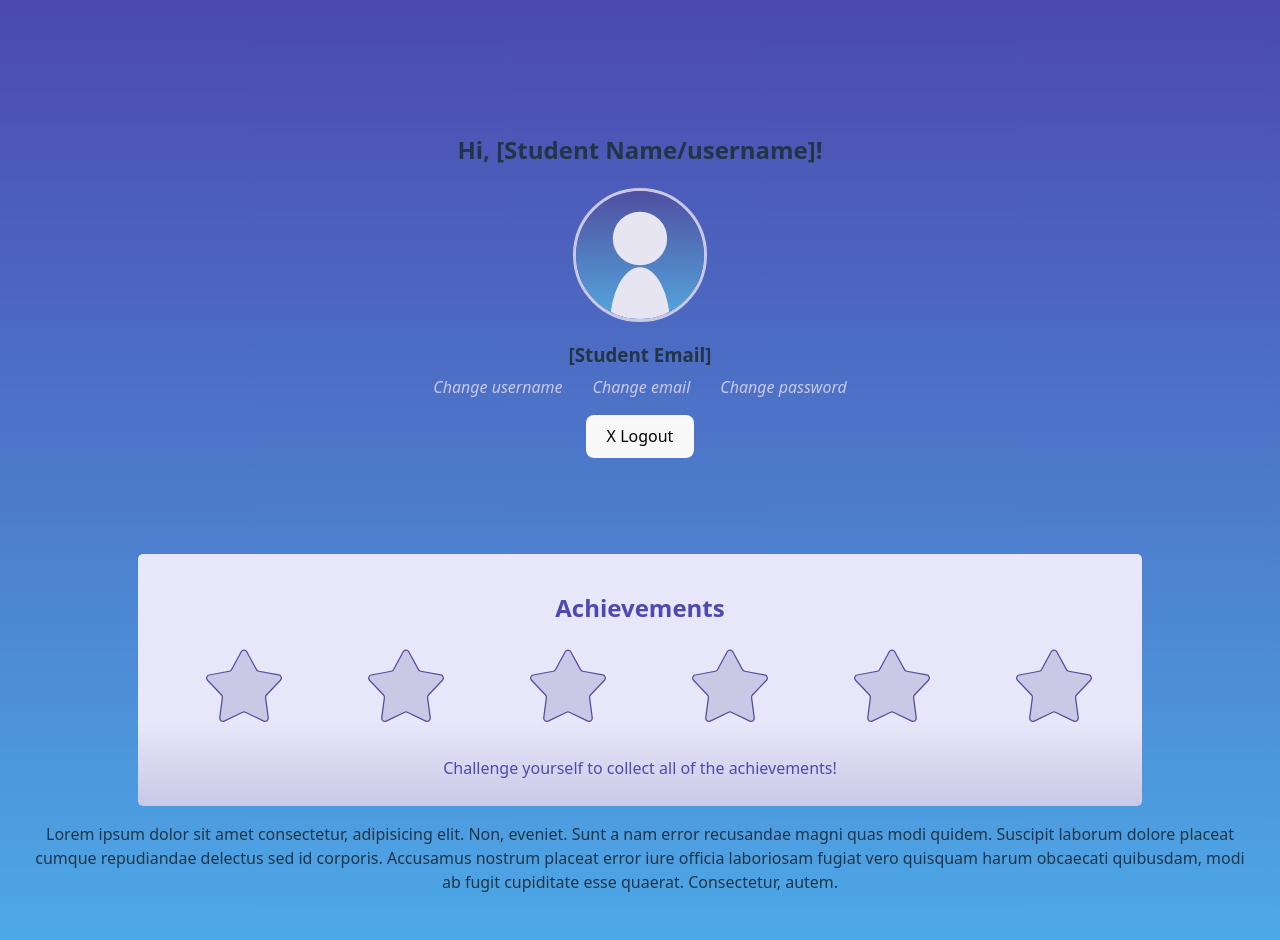
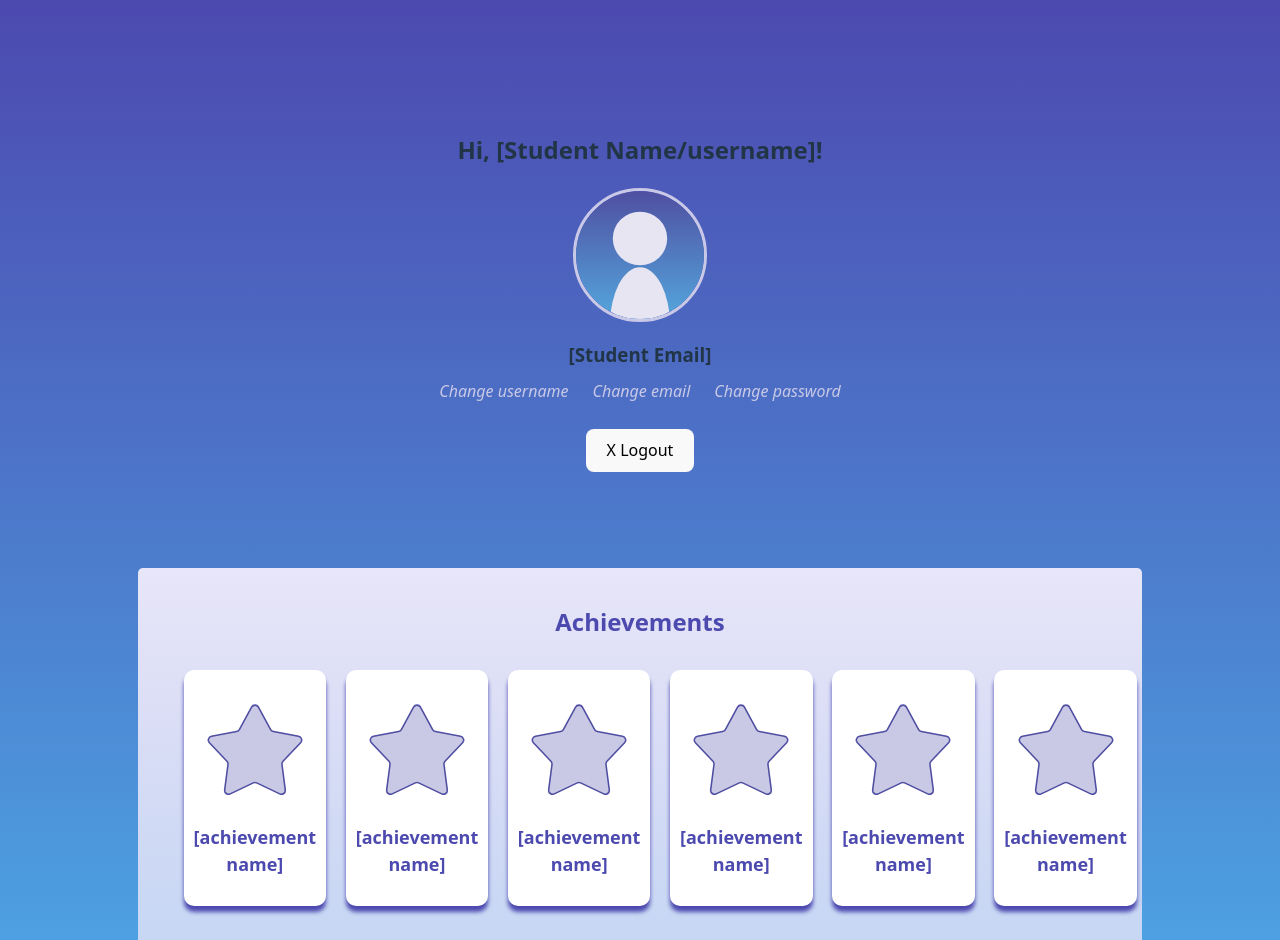
Before and after one commit to videlais/react-testing, a React (Vite) app in the folder my-react-app/: page / in a window 1280 px wide. Shown: the top 940 px of the page. Built offline with nearby package versions, Linux system fonts and the light colour scheme.

Commit message:
More editing of achievement layout

```diff
--- a/my-react-app/src/Achievement/index.css
+++ b/my-react-app/src/Achievement/index.css
@@ -1,9 +1,9 @@
-.Achievement{
+.AchievementSect{
   max-width: 80%;
   margin: 1em auto;
   padding: 1em;
   color: #4C49AF;
-  background-image:  linear-gradient(#E8e6F9, #E8e6F9, #E8e6F9, #C9C9E7);
+  background-image:  linear-gradient(#e8e6f9, #e8e6f9c1);
   border-radius: 5px;
   display: grid;
   grid-template-columns: repeat(12, 1fr);
@@ -12,19 +12,30 @@
 .h2Achieve{
   font-weight: bold;
   grid-column: span 12;
+  margin-bottom: 30px;
 }
 
-.sixths{
-    grid-column: span 2;
-    margin: 0px 50px 20px;
-    height: 80px;
-    transition: filter 0.25s ease, height 0.25s ease, margin 0.25s ease;
+
+.Achievements{
+   grid-column: span 2;
+    margin: 0px 30px 20px; padding: 30px 10px 10px;
+    background-color: #ffffff;
+    filter: drop-shadow(0px 6px 2px);
+    border-radius: 10px;
+    width: fit-content;
+    transition: filter 0.25s ease, transform 0.25s ease;
     align-self: center;
 }
-.sixths:hover{
-    filter: saturate(200%);
-    height: 85px;
-    margin: 0px 50px 15px;
+.Achievements img{
+  width: 100px;
+}
+.Achievements h3{
+  font-size: large;
+}
+.Achievements:hover{
+
+    transform: scale(1.2);
+
     cursor: pointer;
 
 }
--- a/my-react-app/src/Achievement/index.jsx
+++ b/my-react-app/src/Achievement/index.jsx
@@ -6,18 +6,36 @@ export default function Achievement(props) {
 
     return (
         <>
-            <div className="Achievement">
+            <div className="AchievementSect">
                 <h2 className = "h2Achieve">Achievements</h2> {/*I'm having issues with how the stars below grow when hovered over, it screws with the margins, and I don't remember how to fx it/can't find it online either.*/}
-                <img className="sixths" src="src/assets/achievementStar.svg" alt="Rounded 5 star shape."></img>
-                <img className="sixths" src="src/assets/achievementStar.svg" alt="Rounded 5 star shape."></img>
-                <img className="sixths" src="src/assets/achievementStar.svg" alt="Rounded 5 star shape."></img>
-                <img className="sixths" src="src/assets/achievementStar.svg" alt="Rounded 5 star shape."></img>
-                <img className="sixths" src="src/assets/achievementStar.svg" alt="Rounded 5 star shape."></img>
-                <img className="sixths" src="src/assets/achievementStar.svg" alt="Rounded 5 star shape."></img>
+                <div className="Achievements">
+                    <img src="src/assets/achievementStar.svg" alt="Rounded 5 star shape."></img>
+                    <h3>[achievement name]</h3>
+                </div>
+                <div className="Achievements">
+                    <img src="src/assets/achievementStar.svg" alt="Rounded 5 star shape."></img>
+                    <h3>[achievement name]</h3>
+                </div>
+                <div className="Achievements">
+                    <img src="src/assets/achievementStar.svg" alt="Rounded 5 star shape."></img>
+                    <h3>[achievement name]</h3>
+                </div>
+                <div className="Achievements">
+                    <img src="src/assets/achievementStar.svg" alt="Rounded 5 star shape."></img>
+                    <h3>[achievement name]</h3>
+                </div>
+                <div className="Achievements">
+                    <img src="src/assets/achievementStar.svg" alt="Rounded 5 star shape."></img>
+                    <h3>[achievement name]</h3>
+                </div>
+                <div className="Achievements">
+                    <img src="src/assets/achievementStar.svg" alt="Rounded 5 star shape."></img>
+                    <h3>[achievement name]</h3>
+                </div>
+
                 <p className="pAchieve">Challenge yourself to collect all of the achievements!</p>
             </div>
 
-            <p>Lorem ipsum dolor sit amet consectetur, adipisicing elit. Non, eveniet. Sunt a nam error recusandae magni quas modi quidem. Suscipit laborum dolore placeat cumque repudiandae delectus sed id corporis. Accusamus nostrum placeat error iure officia laboriosam fugiat vero quisquam harum obcaecati quibusdam, modi ab fugit cupiditate esse quaerat. Consectetur, autem.</p>
         </>
 
     );
--- a/my-react-app/src/StudentProfile/index.css
+++ b/my-react-app/src/StudentProfile/index.css
@@ -21,15 +21,15 @@ margin: auto;
 /*styling for user email, changing username/password*/
 .email{
   grid-column: span 12;
-  margin-bottom: 1px;
+  margin-bottom: 5px;
 }
 .logDiv{
-  display: block;
+  display: block; margin: 0 0 10px;
   grid-column: span 12;
 }
 .logInfo{
   grid-column: span 4;
-  margin: 5px 15px 0;
+  margin: 5px 12px 0;
   display: inline-block;
 }
 .logInfo a{
@@ -39,4 +39,5 @@ margin: auto;
 }
 .logInfo a:hover{
   color: #ffffff;
+  text-decoration: underline;
 }
```
